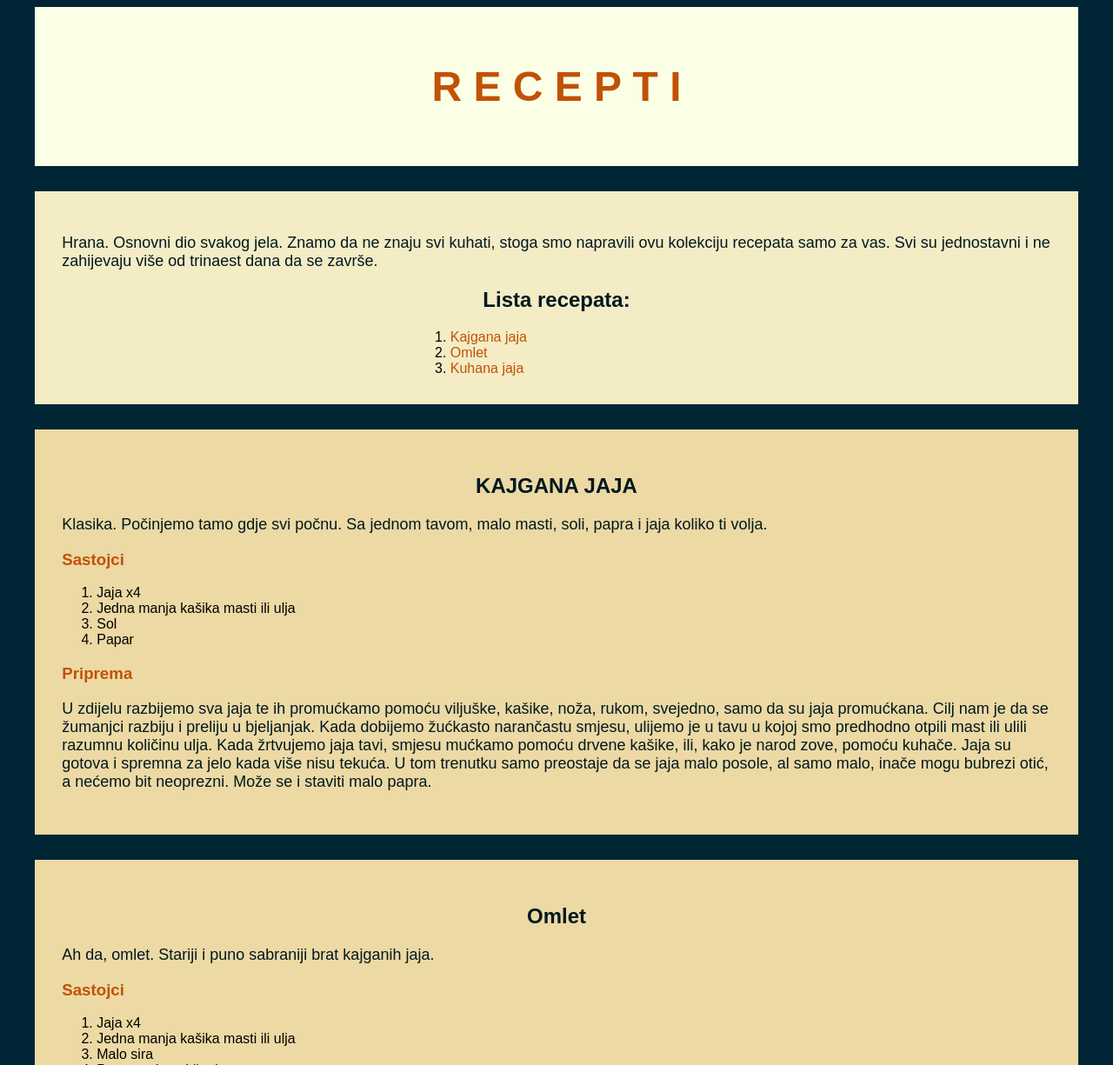
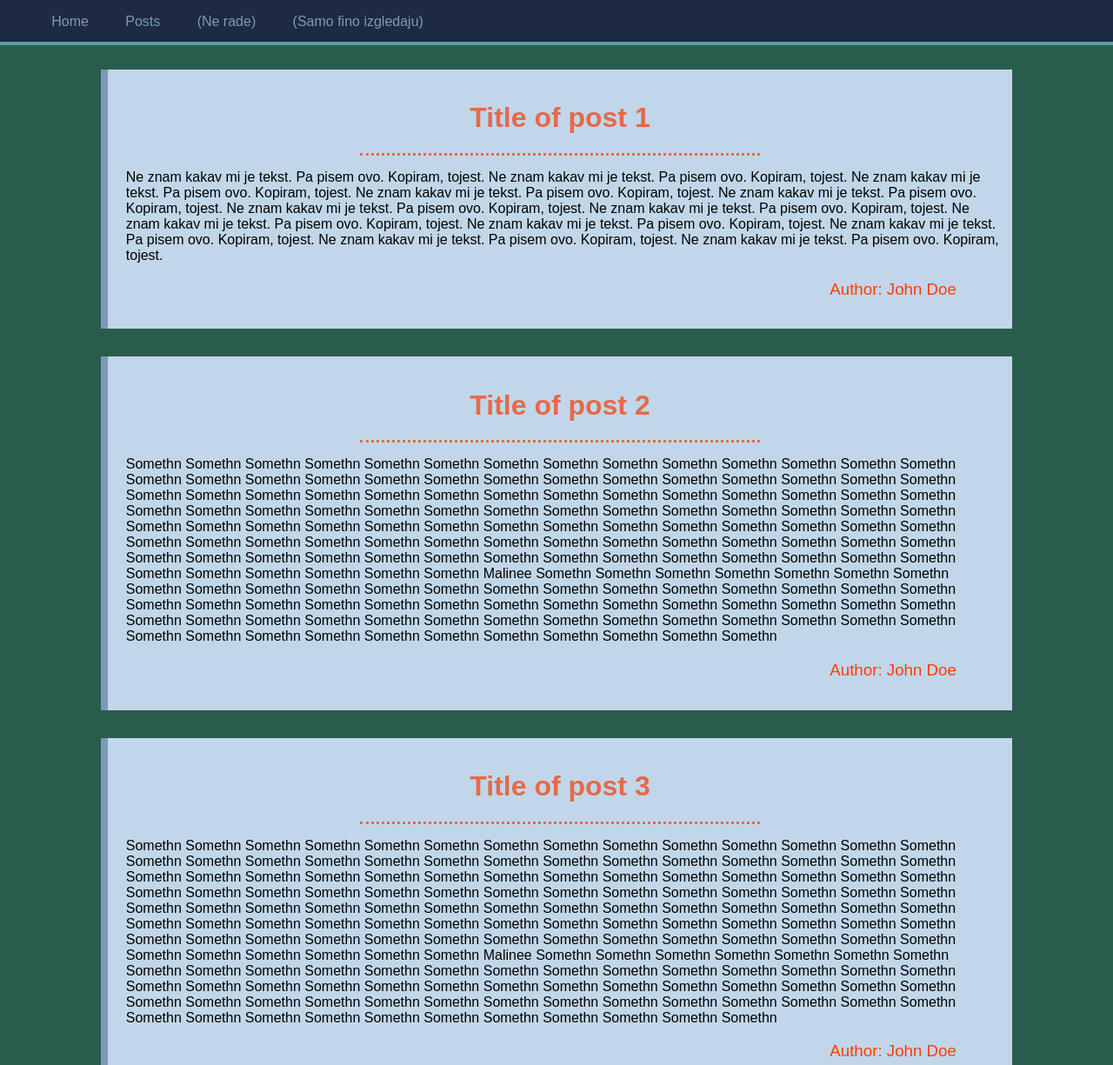
Before and after one commit to Gabrijel-Cobanov/Projekti-Raznorazni, a plain HTML site: page index.html in a window 1280 px wide. Shown: the top 1225 px of the page at 87% size. Drawn offline with Linux system fonts and the light colour scheme.

Commit message:
Add files via upload

```diff
--- a/index.html
+++ b/index.html
@@ -1,271 +1,122 @@
 <!DOCTYPE html>
+<html>
   <head>
-    <title>Website 1</title>
-    <style>
-
-        body
-        {
-            background-color: rgb(0, 38, 53);
-        }
-
-        #container
-        {
-            width: 90%;
-            margin: auto;
-            height: 100%;
-            background-color: rgb(250, 255, 230);
-            padding-left: 2.5%;
-            padding-right: 2.5%;
-            padding-top: 2.5%;
-            padding-bottom: 2.5%;
-        }
-
-        #container2
-        {
-            width: 90%;
-            margin: auto;
-            height: 100%;
-            background-color: rgb(243, 236, 197);
-            padding-left: 2.5%;
-            padding-right: 2.5%;
-            padding-top: 2.5%;
-            padding-bottom: 2.5%;
-            margin-top: 2.3%;
-            margin-bottom: 2.3%;
-        }
-
-        .recept
-        {
-            width: 90%;
-            margin: auto;
-            height: 100%;
-            background-color: rgb(236, 217, 164);
-            padding-left: 2.5%;
-            padding-right: 2.5%;
-            padding-top: 2.5%;
-            padding-bottom: 2.5%;
-            margin-top: 2.3%;
-        }
-
-
-        h1
-        {
-            font-family:Arial, Helvetica, sans-serif;
-            text-align: center;
-        }
-
-        h2
-        {
-            font-family:Arial, Helvetica, sans-serif;
-            text-align: center;
-            color:rgb(1, 24, 32)
-        }
-        h3
-        {
-            font-family:Arial, Helvetica, sans-serif;
-            text-align: left;
-            color:rgb(194, 81, 5);
-        }
-
-        p
-        {
-            font-family:Arial, Helvetica, sans-serif;
-            -moz-hyphens:auto;
-            -ms-hyphens:auto;
-            -webkit-hyphens:auto;
-            hyphens:auto;
-            word-wrap:break-word;
-            font-size:large;
-            color:rgb(1, 24, 32);
-        }
-
-        ol
-        {
-            font-family:Arial, Helvetica, sans-serif;
-            width: 50%;
-            align-content: left;
-        }
-
-        li
-        {
-            font-family:Arial, Helvetica, sans-serif;
-        }
-
-        a
-        {
-            text-decoration: none;
-            color: rgb(194, 81, 5);
-        }
-
-        a:hover
-        {
-            color: rgb(126, 38, 3);
-        }
-
-
-
-        .img
-        {
-            width: 20%;
-            border-top: solid;
-            border-bottom: solid;
-            border-left: solid;
-            border-right: solid;
-            border-width: 0.1%;
-            border-color:rgb(149, 234, 255);
-        }
-
-        #navLista
-        {
-            font-family:Arial, Helvetica, sans-serif;
-            margin: auto;
-            width: 50%;
-        }
-
-        .navListali
-        {
-            font-family:Arial, Helvetica, sans-serif;
-            margin: auto;
-            width: 50%;
-        }
-
-        #naslov
-        {
-            color: rgb(194, 81, 5);
-            font-size: 300%;
-        }
-
-
-
-
-
-    </style>
+    <meta charset="UTF-8">
+    <link rel="stylesheet" type="text/css" href="stylesheet.css">
+    <title>title</title>
 
   </head>
 
+
   <body>
 
-    <div id="container">
-
-        <h1 id="naslov">R  E  C  E  P  T  I</h1>
-
+    <div id="navbar">
+        <ul>
+            <li class="navitem">Home</li>
+            <li class="navitem">Posts</li>
+            <li class="navitem">(Ne rade)</li>
+            <li class="navitem">(Samo fino izgledaju)</li>
+        </ul>
     </div>
 
-    <div id="container2">
+    <div class="container">
 
+        <h1>Title of post 1</h1>
+        <hr>
         <p>
-            Hrana. Osnovni dio svakog jela. Znamo da ne znaju svi kuhati, stoga smo napravili ovu
-            kolekciju recepata samo za vas. Svi su jednostavni i ne zahijevaju više od trinaest dana
-            da se završe.
-        </p>
-
-        <h2 id="listaRecepata">Lista recepata:</h2>
-
-            <ol id="navLista">
-                <li class ="navListali">
-                    <a href="#kajgana">Kajgana jaja</a>
-                </li>
-                <li class ="navListali">
-                    <a href="#omlet">Omlet</a>
-                </li>
-                <li class ="navListali">
-                    <a href="#kuhanaJaja">Kuhana jaja</a>
-                </li>
-            </ol>
-
+            <div class="content">
+                Ne znam kakav mi je tekst. Pa pisem ovo. Kopiram, tojest. Ne znam kakav mi je tekst. Pa pisem ovo. Kopiram, tojest.
+                Ne znam kakav mi je tekst. Pa pisem ovo. Kopiram, tojest. Ne znam kakav mi je tekst. Pa pisem ovo. Kopiram, tojest.
+                Ne znam kakav mi je tekst. Pa pisem ovo. Kopiram, tojest. Ne znam kakav mi je tekst. Pa pisem ovo. Kopiram, tojest.
+                Ne znam kakav mi je tekst. Pa pisem ovo. Kopiram, tojest. Ne znam kakav mi je tekst. Pa pisem ovo. Kopiram, tojest.
+                Ne znam kakav mi je tekst. Pa pisem ovo. Kopiram, tojest. Ne znam kakav mi je tekst. Pa pisem ovo. Kopiram, tojest.
+                Ne znam kakav mi je tekst. Pa pisem ovo. Kopiram, tojest. Ne znam kakav mi je tekst. Pa pisem ovo. Kopiram, tojest.
             </div>
-
-
-
-        <div id="kajgana" class="recept">
-            <h2>KAJGANA JAJA</h2>
-
-            <p>
-                Klasika. Počinjemo tamo gdje svi počnu. Sa jednom tavom, malo masti, soli, papra
-                i jaja koliko ti volja.
-            </p>
-
-            <h3>Sastojci</h3>
-
-            <ol>
-                <li>Jaja x4</li>
-                <li>Jedna manja kašika masti ili ulja</li>
-                <li>Sol</li>
-                <li>Papar</li>
-            </ol>
-
-            <h3>Priprema</h3>
-
-            <p>
-                U zdijelu razbijemo sva jaja te ih promućkamo pomoću viljuške, kašike,
-                noža, rukom, svejedno, samo da su jaja promućkana. Cilj nam je da se
-                žumanjci razbiju i preliju u bjeljanjak. Kada dobijemo žućkasto narančastu
-                smjesu, ulijemo je u tavu u kojoj smo predhodno otpili mast ili ulili razumnu
-                količinu ulja. Kada žrtvujemo jaja tavi, smjesu mućkamo pomoću drvene kašike,
-                ili, kako je narod zove, pomoću kuhače. Jaja su gotova i spremna za jelo
-                kada više nisu tekuća. U tom trenutku samo preostaje da se jaja malo posole,
-                al samo malo, inače mogu bubrezi otić, a nećemo bit neoprezni. Može se i
-                staviti malo papra.
+            <h3>Author: John Doe</h3>
         </p>
     </div>
 
-        <div id="omlet" class="recept">
-            <h2>Omlet</h2>
+    <div class="container">
 
+        <h1>Title of post 2</h1>
+        <hr>
         <p>
-                Ah da, omlet. Stariji i puno sabraniji brat kajganih jaja.
-            </p>
-
-            <h3>Sastojci</h3>
-
-            <ol>
-                <li>Jaja x4</li>
-                <li>Jedna manja kašika masti ili ulja</li>
-                <li>Malo sira</li>
-                <li>Po mogućnosti šunke</li>
-                <li>Sol</li>
-                <li>Papar</li>
-            </ol>
-
-            <h3>Priprema</h3>
-
-            <p>
-                Priprema je ista kao i kod kajganih jaja, sve do stavljanja jaja u tavu.
-                Kada se jaja izliju u tavu, samo ih treba pustiti da miruju. Nakon izlijevanja
-                se u omlet mogu dodati nasjeckani sir i šunka, da malo razbiju monootoniju.
-                U slučaju da ste napredan kuhar, dinstani luk uz omlet sa šunkom i sirom sjedne
-                ko budali šamar.
+            <div class="content">
+            Somethn Somethn Somethn Somethn Somethn Somethn Somethn Somethn Somethn Somethn Somethn
+            Somethn Somethn Somethn Somethn Somethn Somethn Somethn Somethn Somethn Somethn Somethn
+            Somethn Somethn Somethn Somethn Somethn Somethn Somethn Somethn Somethn Somethn Somethn
+            Somethn Somethn Somethn Somethn Somethn Somethn Somethn Somethn Somethn Somethn Somethn
+            Somethn Somethn Somethn Somethn Somethn Somethn Somethn Somethn Somethn Somethn Somethn
+            Somethn Somethn Somethn Somethn Somethn Somethn Somethn Somethn Somethn Somethn Somethn
+            Somethn Somethn Somethn Somethn Somethn Somethn Somethn Somethn Somethn Somethn Somethn
+            Somethn Somethn Somethn Somethn Somethn Somethn Somethn Somethn Somethn Somethn Somethn
+            Somethn Somethn Somethn Somethn Somethn Somethn Somethn Somethn Somethn Somethn Somethn
+            Somethn Somethn Somethn Somethn Somethn Malinee Somethn Somethn Somethn Somethn Somethn
+            Somethn Somethn Somethn Somethn Somethn Somethn Somethn Somethn Somethn Somethn Somethn
+            Somethn Somethn Somethn Somethn Somethn Somethn Somethn Somethn Somethn Somethn Somethn
+            Somethn Somethn Somethn Somethn Somethn Somethn Somethn Somethn Somethn Somethn Somethn
+            Somethn Somethn Somethn Somethn Somethn Somethn Somethn Somethn Somethn Somethn Somethn
+            Somethn Somethn Somethn Somethn Somethn Somethn Somethn Somethn Somethn Somethn Somethn
+            </div>
+            <h3>Author: John Doe</h3>
         </p>
     </div>
 
-        <div id="kuhanaJaja" class="recept">
-            <h2>KUHANA JAJA</h2>
+    <div class="container">
 
+        <h1>Title of post 3</h1>
+        <hr>
         <p>
-                Što se tiče jednostavnosti, ovo je apex. Jedino što je jednostavnije
-                od kuhanih jaja su sirova jaja.
-            </p>
-
-            <h3>Sastojci</h3>
-
-            <ol>
-                <li>Jaja x2</li>
-                <li>Dovoljno vode da jaja u džezvici plutaju</li>
-            </ol>
-
-            <h3>Priprema</h3>
-
-            <p>
-                Prvo ulijemo vodu u džezvu. Jaja idu u tu vodu. Sve kolektivno stavimo
-                na šporet i strpljivo pričekamo da voda prokuha. Od tog trenutka pazimo
-                na vrijeme ako želimo da su nam jaja meko kuhana. Ako nam do toga nije stalo,
-                na jaja možemo i  zaboraviti. Posaugati kuću malo, po bašti uraditi štogod,
-                možda maline pobrati. Dok mi sve to obavimo, jedini način na koja mogu
-                izgoriti je da sva voda ispari.
+            <div class="content">
+                Somethn Somethn Somethn Somethn Somethn Somethn Somethn Somethn Somethn Somethn Somethn
+                Somethn Somethn Somethn Somethn Somethn Somethn Somethn Somethn Somethn Somethn Somethn
+                Somethn Somethn Somethn Somethn Somethn Somethn Somethn Somethn Somethn Somethn Somethn
+                Somethn Somethn Somethn Somethn Somethn Somethn Somethn Somethn Somethn Somethn Somethn
+                Somethn Somethn Somethn Somethn Somethn Somethn Somethn Somethn Somethn Somethn Somethn
+                Somethn Somethn Somethn Somethn Somethn Somethn Somethn Somethn Somethn Somethn Somethn
+                Somethn Somethn Somethn Somethn Somethn Somethn Somethn Somethn Somethn Somethn Somethn
+                Somethn Somethn Somethn Somethn Somethn Somethn Somethn Somethn Somethn Somethn Somethn
+                Somethn Somethn Somethn Somethn Somethn Somethn Somethn Somethn Somethn Somethn Somethn
+                Somethn Somethn Somethn Somethn Somethn Malinee Somethn Somethn Somethn Somethn Somethn
+                Somethn Somethn Somethn Somethn Somethn Somethn Somethn Somethn Somethn Somethn Somethn
+                Somethn Somethn Somethn Somethn Somethn Somethn Somethn Somethn Somethn Somethn Somethn
+                Somethn Somethn Somethn Somethn Somethn Somethn Somethn Somethn Somethn Somethn Somethn
+                Somethn Somethn Somethn Somethn Somethn Somethn Somethn Somethn Somethn Somethn Somethn
+                Somethn Somethn Somethn Somethn Somethn Somethn Somethn Somethn Somethn Somethn Somethn
+            </div>
+            <h3>Author: John Doe</h3>
         </p>
     </div>
 
+    <div class="container">
 
+        <h1>Title of post 4</h1>
+        <hr>
+        <p>
+            <div class="content">
+                Somethn Somethn Somethn Somethn Somethn Somethn Somethn Somethn Somethn Somethn Somethn
+                Somethn Somethn Somethn Somethn Somethn Somethn Somethn Somethn Somethn Somethn Somethn
+                Somethn Somethn Somethn Somethn Somethn Somethn Somethn Somethn Somethn Somethn Somethn
+                Somethn Somethn Somethn Somethn Somethn Somethn Somethn Somethn Somethn Somethn Somethn
+                Somethn Somethn Somethn Somethn Somethn Somethn Somethn Somethn Somethn Somethn Somethn
+                Somethn Somethn Somethn Somethn Somethn Somethn Somethn Somethn Somethn Somethn Somethn
+                Somethn Somethn Somethn Somethn Somethn Somethn Somethn Somethn Somethn Somethn Somethn
+                Somethn Somethn Somethn Somethn Somethn Somethn Somethn Somethn Somethn Somethn Somethn
+                Somethn Somethn Somethn Somethn Somethn Somethn Somethn Somethn Somethn Somethn Somethn
+                Somethn Somethn Somethn Somethn Somethn Malinee Somethn Somethn Somethn Somethn Somethn
+                Somethn Somethn Somethn Somethn Somethn Somethn Somethn Somethn Somethn Somethn Somethn
+                Somethn Somethn Somethn Somethn Somethn Somethn Somethn Somethn Somethn Somethn Somethn
+                Somethn Somethn Somethn Somethn Somethn Somethn Somethn Somethn Somethn Somethn Somethn
+                Somethn Somethn Somethn Somethn Somethn Somethn Somethn Somethn Somethn Somethn Somethn
+                Somethn Somethn Somethn Somethn Somethn Somethn Somethn Somethn Somethn Somethn Somethn
+            </div>
+            <h3>Author: John Doe</h3>
+        </p>
+    </div>
 
+    <div id="footnote">
+        <p id="copyright">Copyright</p>
+    </div>
 
   </body>
+</html>
--- /dev/null
+++ b/stylesheet.css
@@ -0,0 +1,135 @@
+.container
+{
+    margin: auto;
+    width: 80%;
+    background-color: rgb(194, 214, 233);
+    position: relative;
+    top: 5em;
+    margin-bottom: 2em;
+    padding: 1em 0.5em;
+    border-color: rgb(125, 154, 180);
+    border-style: solid;
+    border-top: 0em;
+    border-right: 0em;
+    border-bottom: 0em;
+    border-width: 0.5em;
+    z-index: 2;
+}
+
+#footnote
+{
+    width: 100vw;
+    height: 3em;
+    background-color: rgb(30, 42, 66);
+    bottom:0em;
+    height: 4em;
+    z-index: 3;
+    margin-top: 10%;
+    border-style: solid;
+    border-bottom: 0em;
+    border-right: 0em;
+    border-left: 0em;
+    border-width: 0.3em;
+    border-color: rgb(87, 157, 160);
+}
+
+#copyright
+{
+    color: rgb(87, 157, 160);
+    text-align: center;
+}
+
+.content
+{
+    font-family:Arial, Helvetica, sans-serif;
+    padding-left: 0.8em;
+    z-index: 2;
+    -moz-hyphens:auto;
+    -ms-hyphens:auto;
+    -webkit-hyphens:auto;
+    hyphens:auto;
+    word-wrap:break-word;
+}
+
+body
+{
+    background-color: rgb(42, 92, 77);
+    margin: 0px;
+}
+
+p
+{
+    font-family:Arial, Helvetica, sans-serif;
+    -moz-hyphens:auto;
+    -ms-hyphens:auto;
+    -webkit-hyphens:auto;
+    hyphens:auto;
+    word-wrap:break-word;
+}
+
+h1
+{
+    font-family:Arial, Helvetica, sans-serif;
+    text-align: center;
+    color: rgb(228, 106, 72);
+}
+
+h2
+{
+    font-family:Arial, Helvetica, sans-serif;
+}
+
+h3
+{
+    font-family:Arial, Helvetica, sans-serif;
+    font-weight: 300;
+    text-align: right;
+    color: rgb(255, 60, 6);
+    position: inherit;
+    right: 3em;
+}
+
+#navbar
+{
+    width: 100vw;
+    height: 3em;
+    background-color: rgb(30, 42, 66);
+    position: fixed;
+    z-index: 3;
+    border-style: solid;
+    border-top: 0em;
+    border-right: 0em;
+    border-left: 0em;
+    border-width: 0.3em;
+    border-color: rgb(87, 157, 160);
+
+}
+
+.navitem
+{
+    display: inline;
+    font-family:Arial, Helvetica, sans-serif;
+    width: 4em;
+    padding:1.2em 1.2em;
+    text-align: right;
+    color: rgb(125, 154, 180);
+}
+
+.navitem:hover
+{
+    background-color: rgb(87, 157, 160);
+    color: rgb(194, 214, 233);
+}
+
+hr
+{
+    border-style: dotted;
+    width: 45%;
+    position: relative;
+    border-bottom: 0em;
+    border-left: 0em;
+    border-right: 0em;
+    border-spacing: 0.3em;
+    border-width: 0.2em;
+    color: rgb(228, 106, 72);
+}
```
Lines whose indentation alone changed are shown as unchanged.
